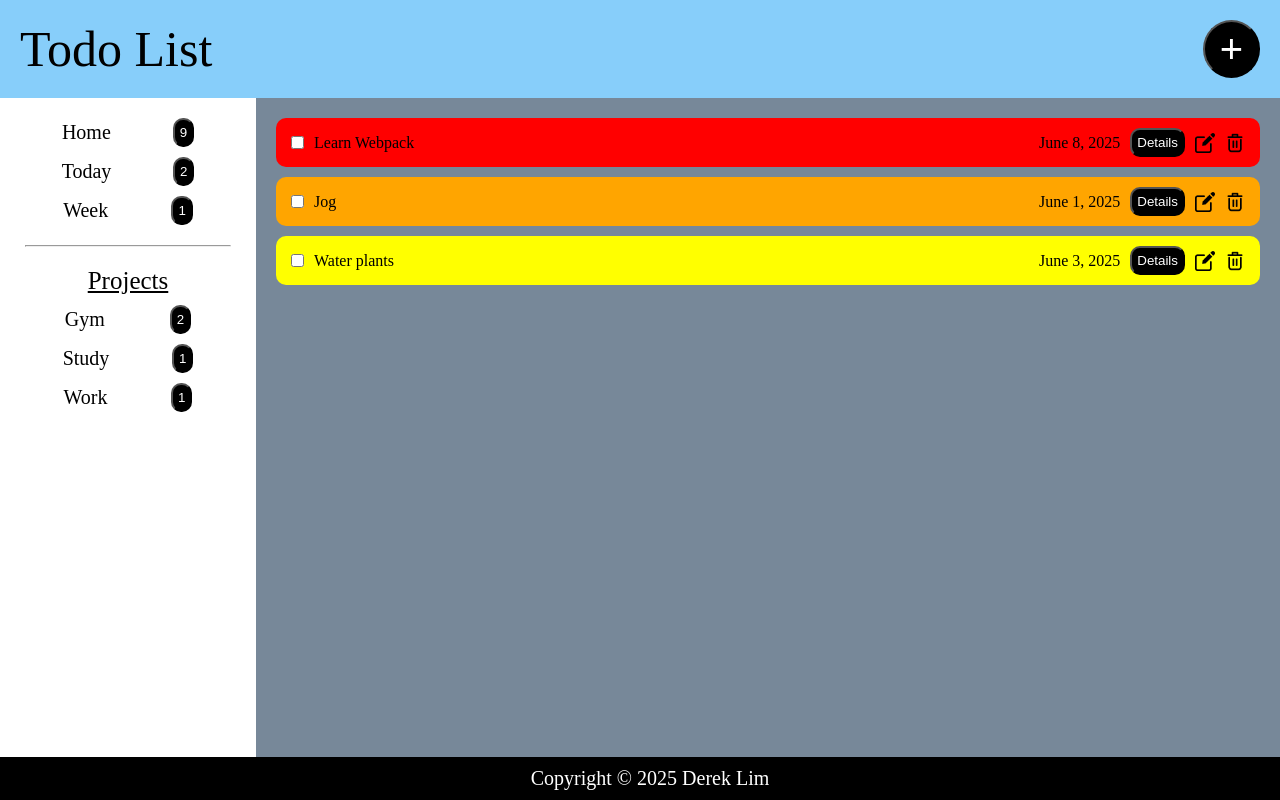
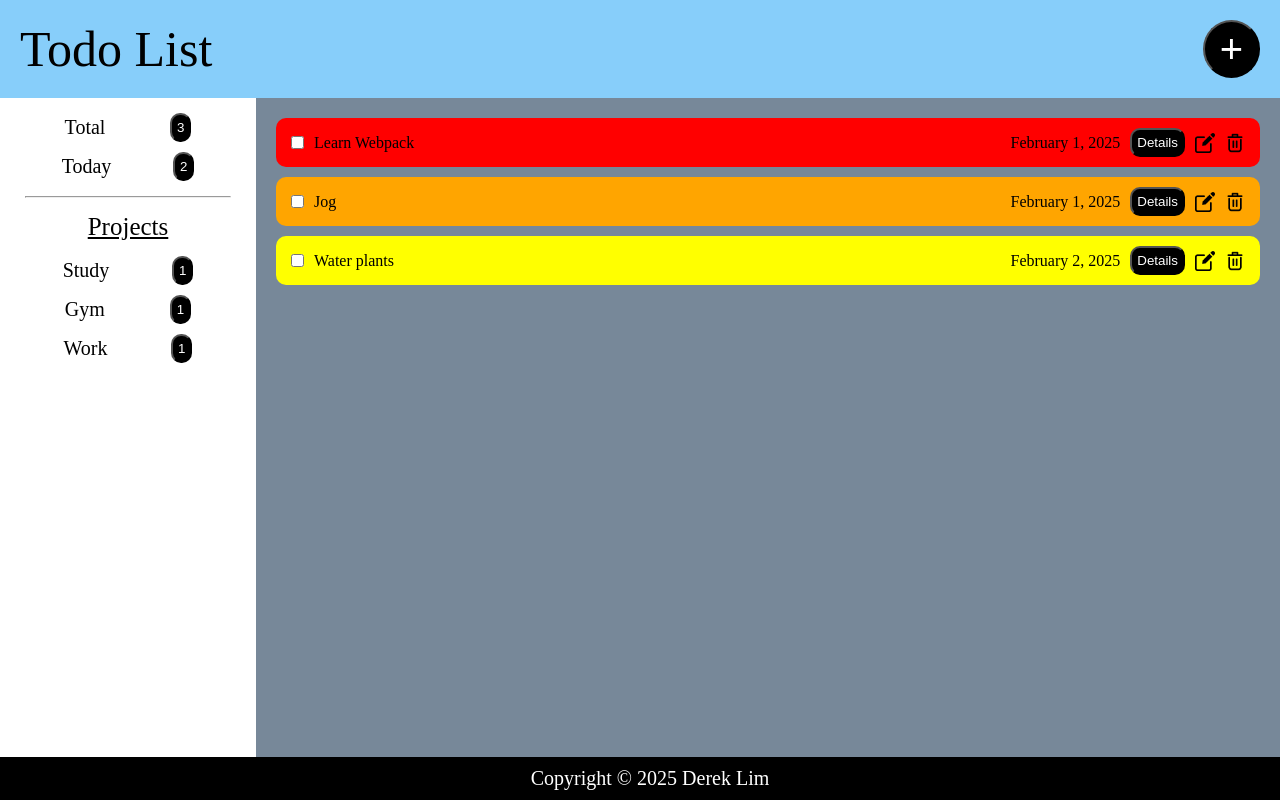
Before and after one commit to Derek-Lim/todo-list-3, a website built with webpack: page src/template.html in a window 1280 px wide. Built offline with nearby package versions, Linux system fonts and the light colour scheme.

Commit message:
Update sidebar on change

```diff
--- a/src/index.js
+++ b/src/index.js
@@ -60,6 +60,78 @@ function App() {
     todoItemSection2.appendChild(img2)
   }
 
+  const updateProjectContainer = () => {
+    document.querySelector('.project-container').innerHTML = ''
+    for (const [project, qty] of Object.entries(getProjectData())) {
+      createProject(project, qty)
+    }
+  }
+
+  const getProjectData = () => {
+    const projectList = TL.getList().map(item => item.project.toLowerCase())
+    const projectObj = projectList.reduce((obj, project) => {
+      obj[project] = (obj[project] || 0) + 1
+      return obj
+    }, {})
+    return projectObj
+  }
+
+  const createProject = (project, qty) => {
+    const projectContainer = document.querySelector('.project-container')
+
+    const div = document.createElement('div')
+    div.classList.add('category')
+    projectContainer.appendChild(div)
+
+    const span = document.createElement('span')
+    span.textContent = titleCase(project)
+    div.appendChild(span)
+
+    const btn = document.createElement('button')
+    btn.textContent = qty
+    div.appendChild(btn)
+  }
+
+  const titleCase = (str) => {
+    return str.split(' ').map(function(word) {
+      return (word.charAt(0).toUpperCase() + word.slice(1))
+    }).join(' ')
+  }
+
+  const updateMenu = () => {
+    const totalCountBtn = document.querySelector('.total-count')
+    const todayCountBtn = document.querySelector('.today-count')
+    totalCountBtn.textContent = TL.getList().length
+    todayCountBtn.textContent = getTodayCount()
+  }
+
+  const getTodayCount = () => {
+    const list = TL.getList()
+    return list.filter(item => item.dueDate === getTodayDateFormatted()).length
+  }
+
+  const getTodayDateFormatted = () => {
+    const monthChart = {
+      'Jan': '01',
+      'Feb': '02',
+      'Mar': '03',
+      'Apr': '04',
+      'May': '05',
+      'Jun': '06',
+      'Jul': '07',
+      'Aug': '08',
+      'Sep': '09',
+      'Oct': '10',
+      'Nov': '11',
+      'Dec': '12'
+    }
+
+    const today = new Date()
+    const [_, month, day, year] = today.toDateString().split(' ')
+
+    return `${year}-${monthChart[month]}-${day}`
+  }
+
   const clearAddTodoForm = () => {
     addTodoForm.querySelector('#title').value = ''
     addTodoForm.querySelector('#project').value = ''
@@ -99,6 +171,8 @@ function App() {
       addTodoForm.querySelector('input[name="priority"]:checked').id,
       addTodoForm.querySelector('#project').value
     )
+    updateMenu()
+    updateProjectContainer()
     updateTodoContainer()
     clearAddTodoForm()
     addTodoModal.close()
@@ -111,6 +185,8 @@ function App() {
   }
 
   loadEventListeners()
+  updateMenu()
+  updateProjectContainer()
   updateTodoContainer()
 }
 
--- a/src/styles.css
+++ b/src/styles.css
@@ -12,7 +12,7 @@ button {
 
 hr {
   width: 80%;
-  margin: 10px auto;
+  margin: 15px auto;
 }
 
 dialog {
@@ -68,9 +68,8 @@ input, textarea {
   margin-bottom: 30px;
 }
 
-.sidebar {
-  background-color: white;
-  padding-top: 20px;
+.menu-container, .project-container {
+  padding-top: 15px;
   display: flex;
   flex-direction: column;
   gap: 10px;
--- a/src/template.html
+++ b/src/template.html
@@ -52,32 +52,19 @@
     </nav>
     <div class="container">
       <div class="sidebar">
-        <div class="category">
-          <span>Home</span>
-          <button>9</button>
-        </div>
-        <div class="category">
-          <span>Today</span>
-          <button>2</button>
-        </div>
-        <div class="category">
-          <span>Week</span>
-          <button>1</button>
+        <div class="menu-container">
+          <div class="category">
+            <span>Total</span>
+            <button class="total-count"></button>
+          </div>
+          <div class="category">
+            <span>Today</span>
+            <button class="today-count"></button>
+          </div>
         </div>
         <hr>
         <div class="category project-header">Projects</div>
-        <div class="category">
-          <span>Gym</span>
-          <button>2</button>
-        </div>
-        <div class="category">
-          <span>Study</span>
-          <button>1</button>
-        </div>
-        <div class="category">
-          <span>Work</span>
-          <button>1</button>
-        </div>
+        <div class="project-container"></div>
       </div>
       <div class="todo-container"></div>
     </div>
--- a/src/todo-list.js
+++ b/src/todo-list.js
@@ -3,21 +3,21 @@ export default function TodoList() {
     {
       title: 'Learn Webpack',
       description: 'read about webpack and do projects',
-      dueDate: '2025-06-08',
+      dueDate: '2025-02-01',
       priority: 'high',
       project: 'Study'
     },
     {
       title: 'Jog',
       description: 'run at moderate pace for 2 miles',
-      dueDate: '2025-06-01',
+      dueDate: '2025-02-01',
       priority: 'medium',
       project: 'Gym'
     },
     {
       title: 'Water plants',
       description: 'pour 100ml each into all pots',
-      dueDate: '2025-06-03',
+      dueDate: '2025-02-02',
       priority: 'low',
       project: 'Work'
     }
```
